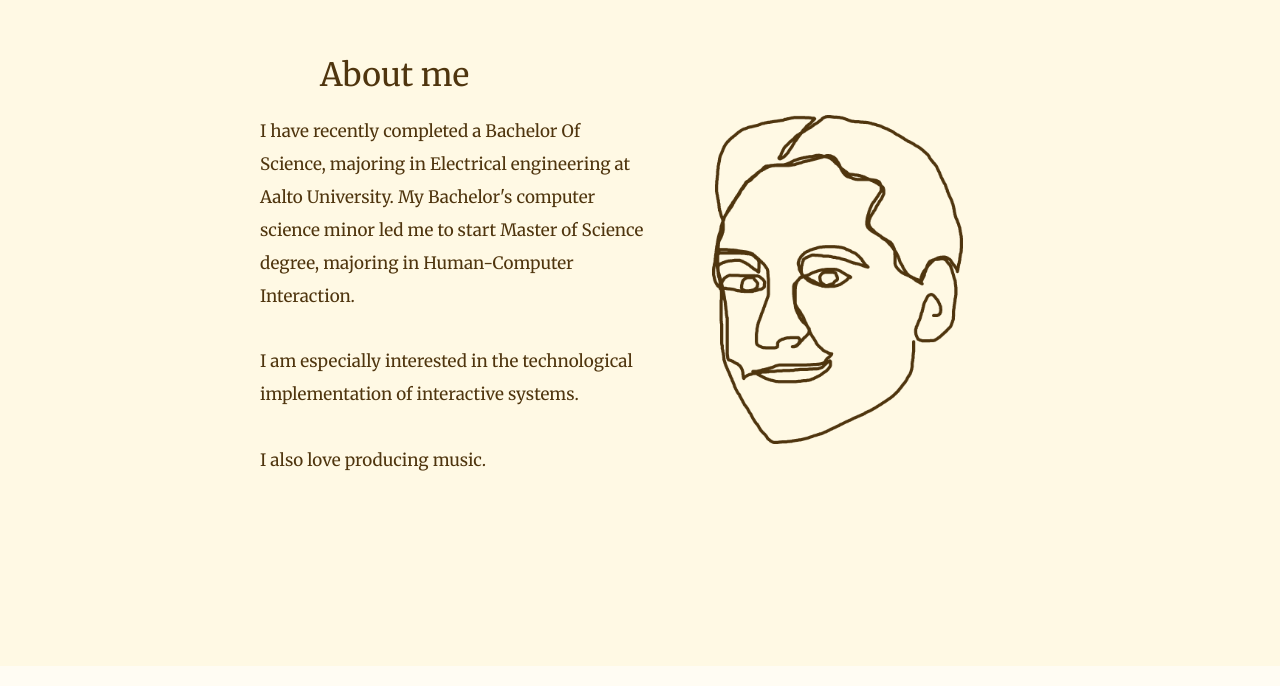
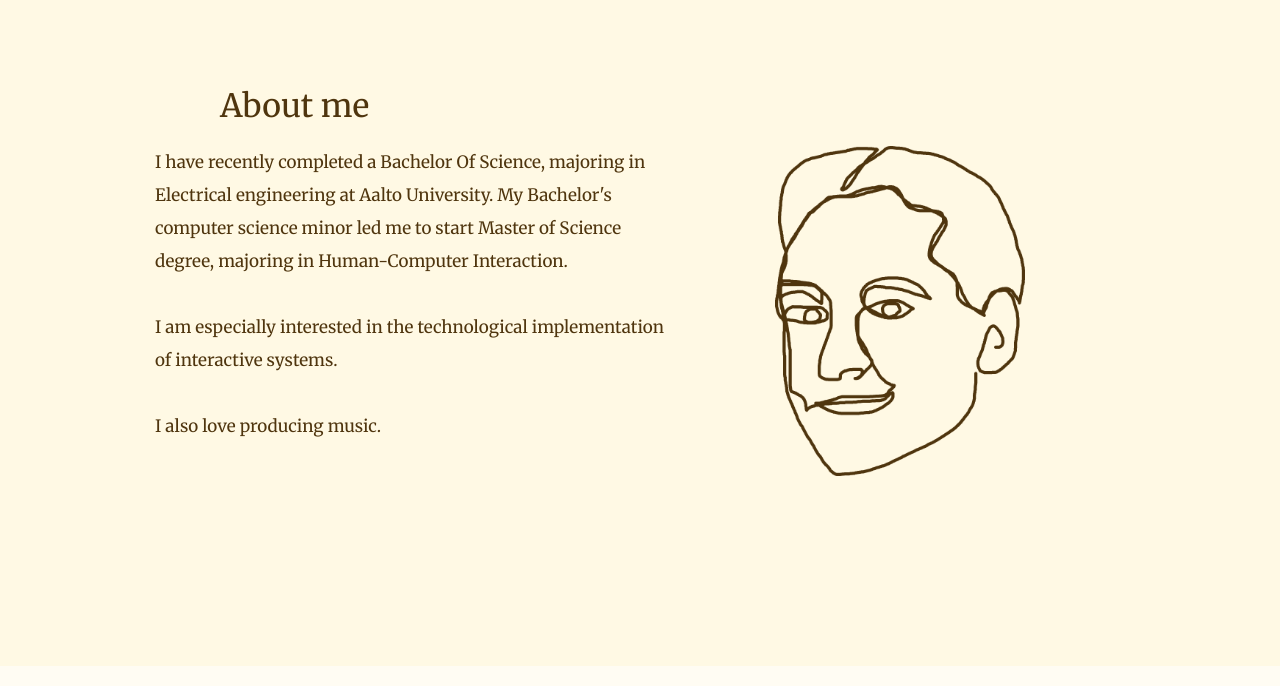
Before and after one commit to felixv99/portfolio, a Next.js app: page / in a window 1280 px wide. Shown: the part 934-1620 px from the top of the page. Built offline with nearby package versions, Linux system fonts and the light colour scheme.

Commit message:
Menu button is displayed now straight away under 500px

```diff
--- a/next.config.js
+++ b/next.config.js
@@ -1,5 +1,4 @@
 /** @type {import('next').NextConfig} */
-const isProd = process.env.NODE_ENV === "production";
 
 const nextConfig = {
   reactStrictMode: false,
@@ -7,7 +6,7 @@ const nextConfig = {
     unoptimized: true
   },
    /*assetPrefix: isProd ? "/portfolio/" : "",*/
-  basePath: '/portfolio'
+  basePath: '/portfolio',
 }
 
 module.exports = nextConfig
--- a/pages/index.js
+++ b/pages/index.js
@@ -23,7 +23,7 @@ const Home = () => {
           sections.forEach(current => {
             const sectionHeight = current.offsetHeight;
             const sectionTop = current.offsetTop - 50;
-            const sectionId = current.getAttribute("id");
+            const sectionId = current.getAttribute("id")
             if ( scroll_pos > sectionTop && scroll_pos <= sectionTop + sectionHeight) {
               //console.log(sectionId)
               setSitePositions( prev => ({...prev, [sectionId]: "highlight"}))
@@ -33,9 +33,9 @@ const Home = () => {
           }
           )
         };
-        window.removeEventListener('scroll', onScroll);
-        window.addEventListener('scroll', onScroll, { passive: true });
-        return () => window.removeEventListener('scroll', onScroll);
+        window.removeEventListener('scroll', onScroll)
+        window.addEventListener('scroll', onScroll, { passive: true })
+        return () => window.removeEventListener('scroll', onScroll)
     }, []);
 
     useEffect(() => {
@@ -47,12 +47,13 @@ const Home = () => {
             setSmallMenu(false)
           }
         };
-        window.removeEventListener('resize', updateSize);
-        window.addEventListener('resize', updateSize, { passive: true });
-        return () => window.removeEventListener('resize', updateSize);
-    }, []);
-
-
+        updateSize()
+        window.removeEventListener("resize", updateSize)
+        window.addEventListener("resize", updateSize, { passive: true })
+        return () => {
+          window.removeEventListener("resize", updateSize)
+        }
+    }, [])
 
   const overlayVisibility = { display: visible ? 'flex' : 'none'}
   const smallMenuStyle = { display: smallMenuOpen ? 'flex' : 'none'}
@@ -150,10 +151,10 @@ const Home = () => {
   </div>
 </section>
 <section id="about" className={styles.flexc}>
-  <div className={convertToNextClassName("container flexc")}>
+  <div className={convertToNextClassName("container flexc")} style={{maxWidth: "1000px", paddingTop: "80px", paddingBottom: "50px"}}>
     <div className={styles.customHeader}>About me</div>
-    <div className={styles.flexr}>
-      <p className={styles.text1x} >
+    <div className={convertToNextClassName("flexr aboutme")}>
+      <p className={styles.text1x} style={{width: "52%", marginBottom: "10px"}}>
         I have recently completed a Bachelor Of Science, majoring in Electrical engineering at Aalto University. My Bachelor&apos;s computer science minor led me to start Master of Science degree, majoring  in Human-Computer Interaction.
         <br /><br />
         I am especially interested in the technological implementation of interactive systems.
--- a/styles/Home.module.css
+++ b/styles/Home.module.css
@@ -33,8 +33,8 @@
 
 .text1x {
   margin: 0px;
-  margin-left: 20px;
-  width: 50%;
+  margin-left: 10px;
+  width: 49%;
   line-height: 3ch;
   white-space: pre-line;
 }
@@ -119,8 +119,15 @@
   transition: opacity 300ms, transform 300ms;
 }*/
 
+.aboutme {
+  width: 100%;
+  min-width: 500px;
+  max-width: 1000px;
+  flex-wrap: wrap;
+}
+
 .faceImg {
-  width: 50%;
+  width: 45%;
   height: calc(3ch * 10);
   object-fit: contain;
   margin-right: 10px;
```
Also changed, not shown: 1 other file (tests, documents, lock files or other folders).
